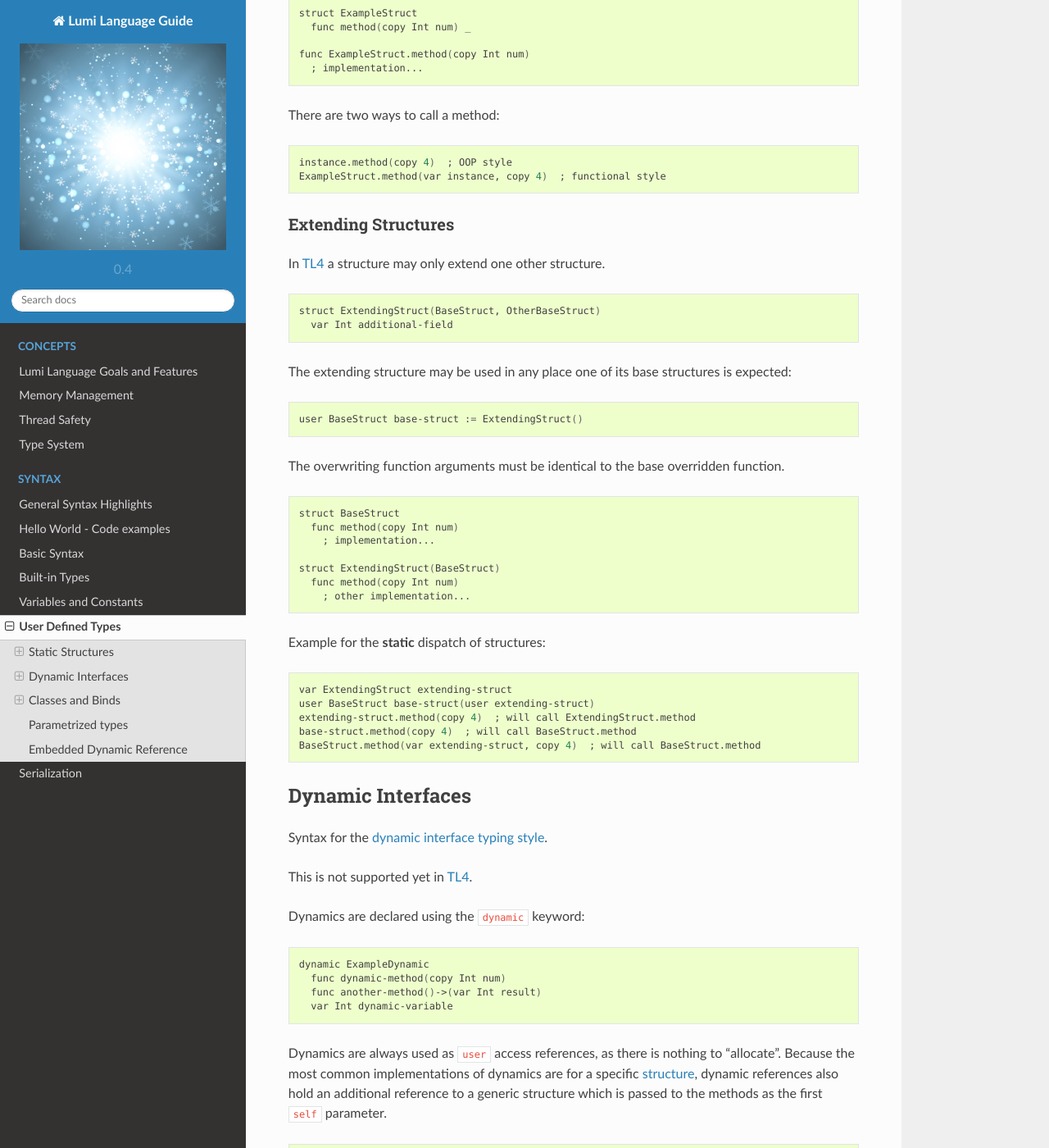
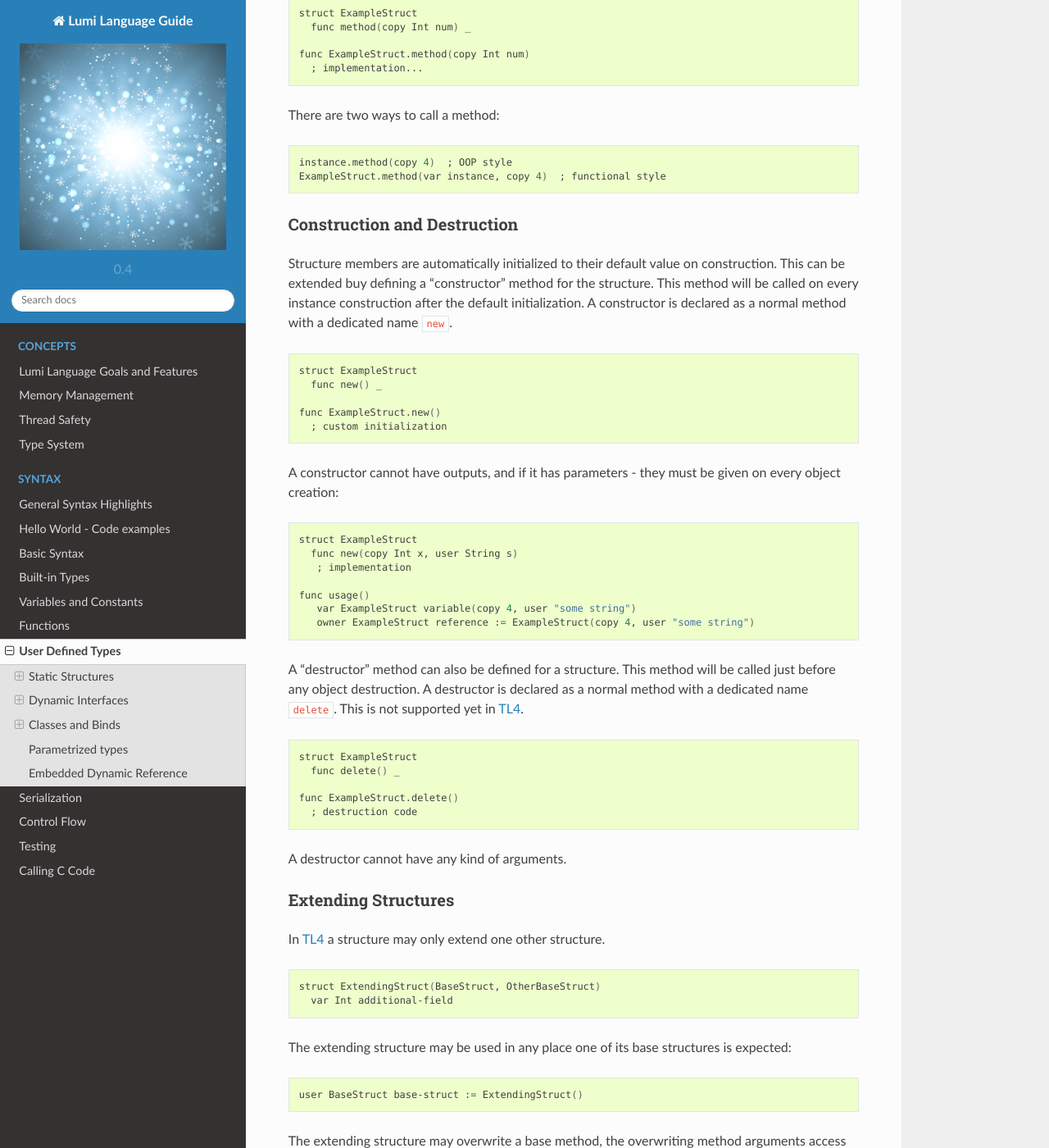
Before and after one commit to meircif/lumi-lang, a Sphinx documentation site: the page built from docs/user-types.rst, in a window 1280 px wide and 1400 px high, scrolled down 1632 px. Shown: the whole window at 82% size. Built offline with Sphinx 7.4.7 and the Read the Docs theme 2.0.0, drawn with Linux system fonts in a browser that asks for light colours; some of the changed text lies outside the part shown.

Commit message:
Add syntax documentation - 04

```diff
--- a/docs/index.rst
+++ b/docs/index.rst
@@ -40,5 +40,9 @@ Lumi files use ``.lm`` extension.
    basics
    builtin
    variables
+   functions
    user-types
    serialization
+   flow
+   testing
+   native
--- a/docs/user-types.rst
+++ b/docs/user-types.rst
@@ -56,11 +56,11 @@ prefix::
 
 Methods
 +++++++
-Methods are declared as normal functions, except they are declared inside the
-type scope, and the ``self`` parameter should not be declared. Inside the
-method implementation ``self`` keyword can be used to access the implicit
-self parameter. Constants and global variables of the type can be accessed
-using ``global`` keyword. ::
+Methods are declared as normal :ref:`functions <functions>`, except they are
+declared inside the type scope, and the ``self`` parameter should not be
+declared. Inside the method implementation ``self`` keyword can be used to
+access the implicit self parameter. Constants and global variables of the type
+can be accessed using ``global`` keyword. ::
 
    struct ExampleStruct
      var Int integer-variable
@@ -87,6 +87,44 @@ There are two ways to call a method::
    instance.method(copy 4)  ; OOP style
    ExampleStruct.method(var instance, copy 4)  ; functional style
 
+Construction and Destruction
+++++++++++++++++++++++++++++
+Structure members are automatically initialized to their default value on
+construction. This can be extended buy defining a "constructor" method for
+the structure. This method will be called on every instance construction after
+the default initialization. A constructor is declared as a normal method with
+a dedicated name ``new``. ::
+
+   struct ExampleStruct
+     func new() _
+
+   func ExampleStruct.new()
+     ; custom initialization
+
+A constructor cannot have outputs, and if it has parameters - they must be
+given on every object creation::
+
+   struct ExampleStruct
+     func new(copy Int x, user String s)
+      ; implementation
+
+   func usage()
+      var ExampleStruct variable(copy 4, user "some string")
+      owner ExampleStruct reference := ExampleStruct(copy 4, user "some string")
+
+A "destructor" method can also be defined for a structure. This method will be
+called just before any object destruction. A destructor is declared as a normal
+method with a dedicated name ``delete``. This is not supported yet in :ref:`TL4
+<syntax-tl4>`. ::
+
+   struct ExampleStruct
+     func delete() _
+
+   func ExampleStruct.delete()
+     ; destruction code
+
+A destructor cannot have any kind of arguments.
+
 Extending Structures
 ++++++++++++++++++++
 In :ref:`TL4 <syntax-tl4>` a structure may only extend one other structure. ::
@@ -99,8 +137,8 @@ expected::
 
    user BaseStruct base-struct := ExtendingStruct()
 
-The overwriting function arguments must be identical to the base overridden
-function. ::
+The extending structure may overwrite a base method, the overwriting method
+arguments access and type must be identical to the base overridden method. ::
 
    struct BaseStruct
      func method(copy Int num)
@@ -109,6 +147,14 @@ function. ::
    struct ExtendingStruct(BaseStruct)
      func method(copy Int num)
        ; other implementation...
+
+An overwriting function can call the overwritten function using ``base``.
+Other overwritten methods can be called using ``base.other-method``. ::
+
+   struct ExtendingStruct(BaseStruct)
+     func method(copy Int num)
+       base(copy num)
+       base.other-method()
 
 Example for the **static** dispatch of structures::
 
--- a/docs/variables.rst
+++ b/docs/variables.rst
@@ -12,8 +12,8 @@ is only partially implemented, and follows only the
 
    * it allows creation of unlimited weak references from it
    * when ownership is passed the old reference is automatically set as empty
-   * when an owner reference is removed the referenced data is deleted, and all
-     weak references to this data are considered "outdated"
+   * when an owner reference is removed the referenced data is automatically
+     deleted, and all weak references to this data are considered "outdated"
 
 3. every reference declared as ``user`` is a weak reference, and every access
    to the reference is automatically perpended with a runtime check that raises
```
Also changed, not shown: README.md (+1 -0 lines), docs/basics.rst (+35 -3 lines), docs/builtin.rst (+33 -1 lines), docs/flow.rst (added, +123 -0 lines), docs/functions.rst (added, +147 -0 lines), docs/native.rst (added, +57 -0 lines), docs/testing.rst (added, +87 -0 lines).
